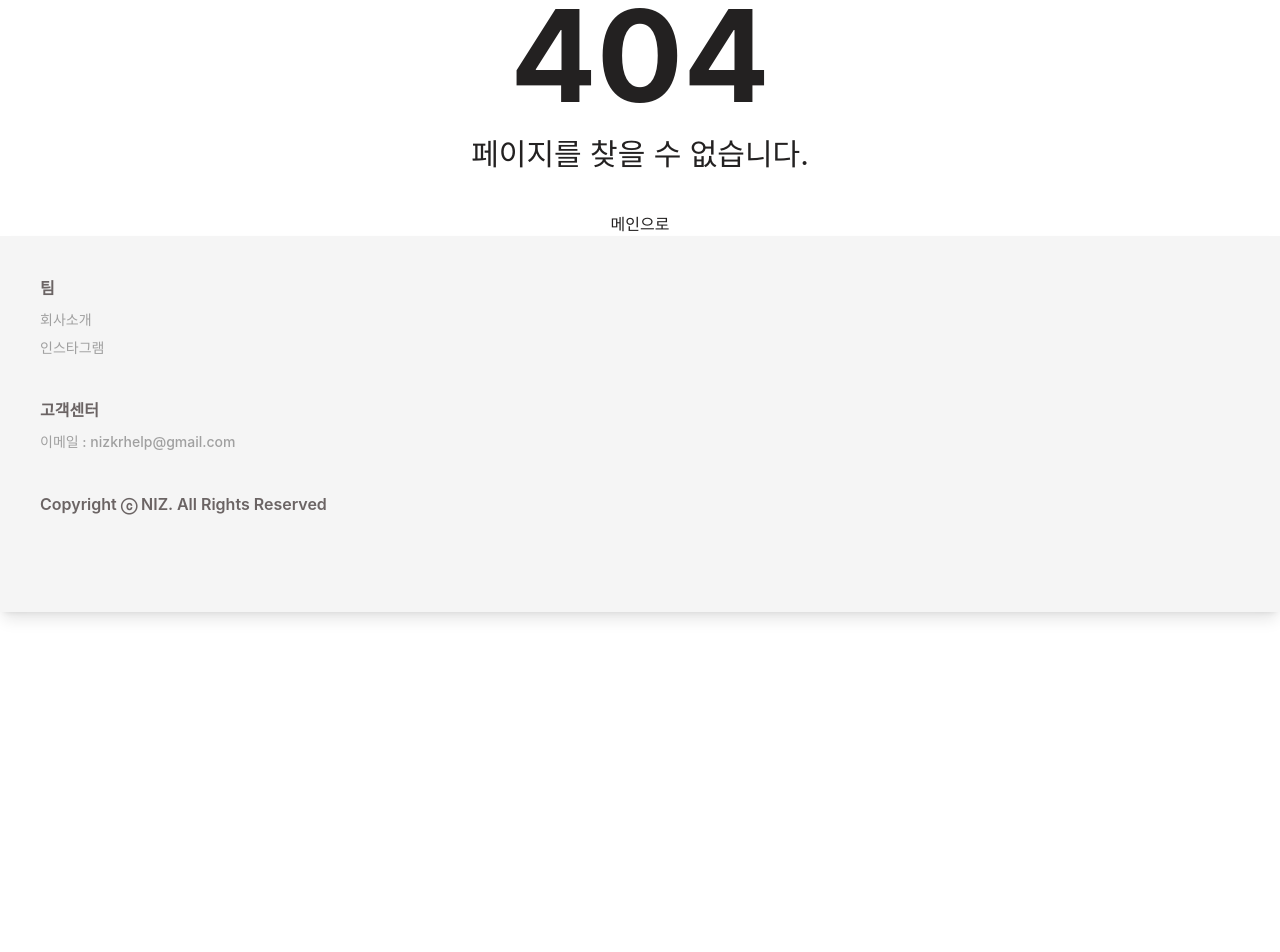
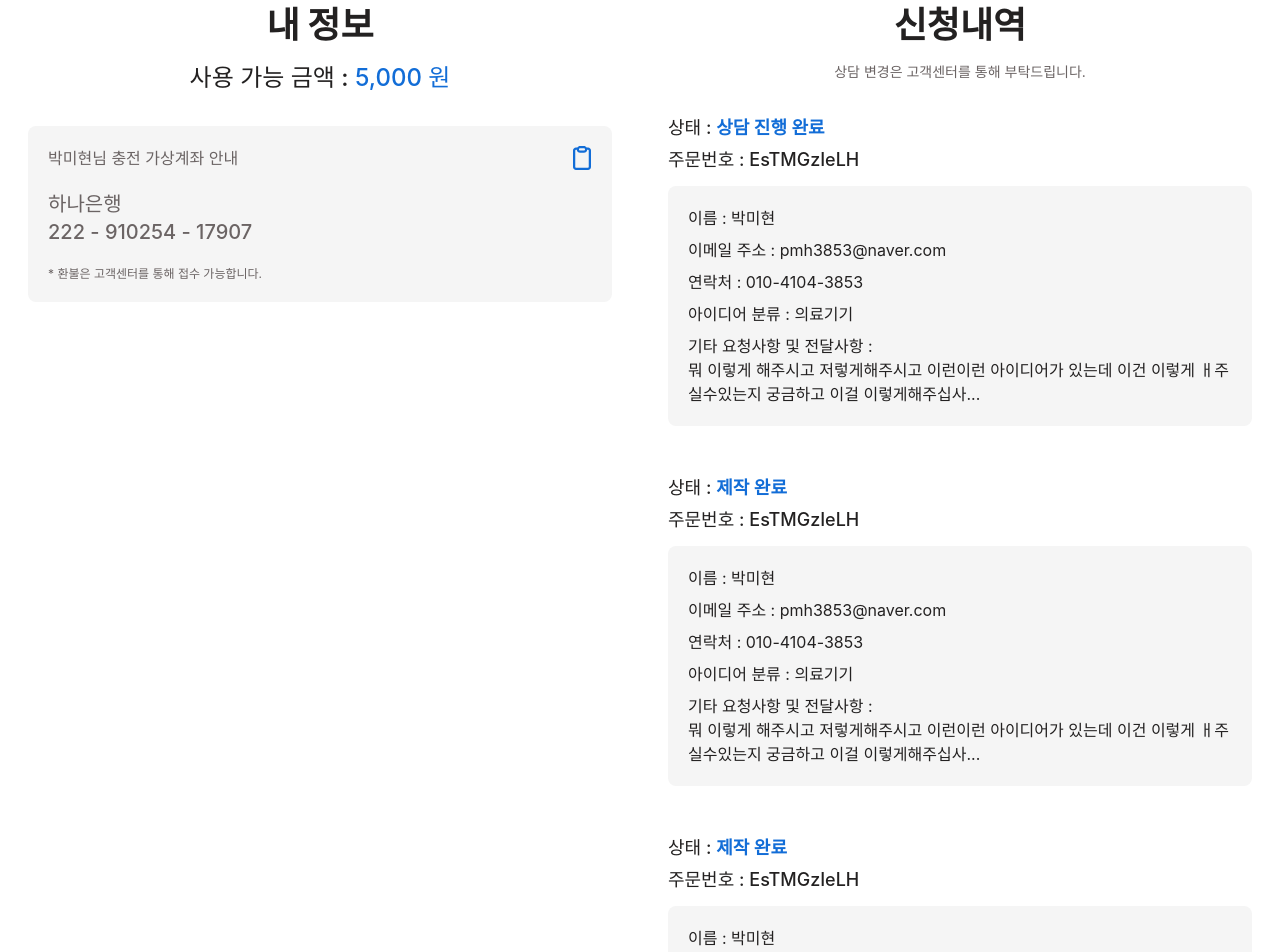
Before and after one commit to NIZ-Solutions/niz-front, a React (Create React App) app: page /mypage in a window 1280 px wide. Before the commit this address had no page. Shown: the part 120-1072 px from the top of the page. Before the commit the page ends 800 px from the top, so only its background shows below. Built offline with nearby package versions, Linux system fonts and the light colour scheme.

Commit message:
💄 : MyPage UI

```diff
--- a/src/components/layout/Nav.tsx
+++ b/src/components/layout/Nav.tsx
@@ -6,7 +6,7 @@ import HeaderLogo from "../../assets/logo.png";
 export default function Header() {
   const location = useLocation();
 
-  const loggedIn = false;
+  const loggedIn = true;
 
   return (
     <nav className="fixed left-0 right-0 top-0 z-50 flex min-h-[60px] flex-row justify-center bg-white px-7 shadow-lg">
--- a/src/pages/Login.tsx
+++ b/src/pages/Login.tsx
@@ -42,7 +42,7 @@ export default function Login() {
   return (
     <>
       <div className="flex w-full flex-col items-center px-7">
-        <div className="flex h-screen min-h-fit w-full min-w-[280px] max-w-screen-lg flex-col items-center justify-center gap-12 self-center pt-[60px] md:flex-row md:justify-between lg:px-0">
+        <div className="flex h-screen min-h-fit w-full min-w-[280px] max-w-screen-lg flex-col items-center justify-center gap-12 self-center pt-[60px] md:flex-row md:justify-between md:text-center">
           {/* 로그인 타이틀 */}
           <h1 className="mr-auto text-4xl font-extrabold leading-[50px] md:min-w-[50%]">
             로그인
--- /dev/null
+++ b/src/pages/Mypage.tsx
@@ -0,0 +1,118 @@
+import { useState } from "react";
+import { FontAwesomeIcon } from "@fortawesome/react-fontawesome";
+import { faClipboard } from "@fortawesome/free-regular-svg-icons";
+
+export default function Mypage() {
+  const name = "박미현";
+  const money = "5000";
+  const textMoney = money.replace(/\B(?<!\.\d*)(?=(\d{3})+(?!\d))/g, ",");
+
+  return (
+    <div className="flex min-h-screen w-full flex-col md:flex-row md:justify-between md:pb-[120px]">
+      {/* 내 정보 컨테이너 */}
+      <div className="flex min-h-fit w-full min-w-[280px] max-w-screen-lg flex-col justify-center gap-3 self-center px-7 pt-[120px] md:mb-auto md:h-fit md:justify-start md:text-center">
+        <h1 className="text-4xl font-extrabold leading-[50px] md:mr-0 md:min-w-[50%]">
+          내 정보
+        </h1>
+        <p className="text-2xl font-medium md:pb-5">
+          사용 가능 금액&nbsp;:&nbsp;
+          <p className="inline text-blue-001">{textMoney}</p>
+          <p className="inline text-blue-001">&nbsp;원</p>
+        </p>
+        {/* 계좌 정보 컨테이너 */}
+        <div className="relative flex flex-col gap-5 rounded-lg bg-gray-000 p-5 text-gray-003 md:text-left">
+          <h1 className="">{name}님 충전 가상계좌 안내</h1>
+          <p className="text-xl font-medium">
+            하나은행 <br />
+            222 - 910254 - 17907
+          </p>
+          <p className="text-xs">* 환불은 고객센터를 통해 접수 가능합니다.</p>
+          <FontAwesomeIcon
+            icon={faClipboard}
+            className="w-fitmain-gradient absolute right-[20px] h-[24px]"
+            color="#126DD7"
+          />
+        </div>
+      </div>
+
+      {/* 신청내역 컨테이너 */}
+      <div className="flex min-h-fit w-full min-w-[280px] max-w-screen-lg flex-col justify-center gap-3 self-center px-7 pb-[120px] pt-[120px] md:min-h-screen md:justify-start md:overflow-scroll md:overflow-x-hidden md:pb-0 md:text-center">
+        <h1 className="mr-auto text-4xl font-extrabold leading-[50px] md:mr-0 md:min-w-[50%]">
+          신청내역
+        </h1>
+        <p className="pb-5 text-sm text-gray-003">
+          상담 변경은 고객센터를 통해 부탁드립니다.
+        </p>
+        {/* 신청내역 리스트*/}
+        <div className="flex flex-col gap-12 md:text-left">
+          <div className="flex flex-col gap-1">
+            <div className="flex flex-row text-lg">
+              <p className="font-medium">상태 :&nbsp;</p>
+              <p className="font-semibold text-blue-001">상담 진행 완료</p>
+            </div>
+            <div className="flex flex-row text-lg font-medium">
+              <p className="">주문번호 :&nbsp;</p>
+              <p className="">EsTMGzIeLH</p>
+            </div>
+            <div className="relative mt-2 flex flex-col gap-2 rounded-lg bg-gray-000 p-5 md:text-left">
+              <p className="">이름 :&nbsp;{name}</p>
+              <p className="">이메일 주소 :&nbsp;pmh3853@naver.com</p>
+              <p className="">연락처 :&nbsp;010-4104-3853</p>
+              <p className="">아이디어 분류 :&nbsp;의료기기</p>
+              <p className="">
+                기타 요청사항 및 전달사항 :&nbsp;
+                <br />뭐 이렇게 해주시고 저렇게해주시고 이런이런 아이디어가
+                있는데 이건 이렇게 ㅐ주실수있는지 궁금하고 이걸
+                이렇게해주십사...
+              </p>
+            </div>
+          </div>
+          <div className="flex flex-col gap-1">
+            <div className="flex flex-row text-lg">
+              <p className="font-medium">상태 :&nbsp;</p>
+              <p className="font-semibold text-blue-001">제작 완료</p>
+            </div>
+            <div className="flex flex-row text-lg font-medium">
+              <p className="">주문번호 :&nbsp;</p>
+              <p className="">EsTMGzIeLH</p>
+            </div>
+            <div className="relative mt-2 flex flex-col gap-2 rounded-lg bg-gray-000 p-5 md:text-left">
+              <p className="">이름 :&nbsp;{name}</p>
+              <p className="">이메일 주소 :&nbsp;pmh3853@naver.com</p>
+              <p className="">연락처 :&nbsp;010-4104-3853</p>
+              <p className="">아이디어 분류 :&nbsp;의료기기</p>
+              <p className="">
+                기타 요청사항 및 전달사항 :&nbsp;
+                <br />뭐 이렇게 해주시고 저렇게해주시고 이런이런 아이디어가
+                있는데 이건 이렇게 ㅐ주실수있는지 궁금하고 이걸
+                이렇게해주십사...
+              </p>
+            </div>
+          </div>
+          <div className="flex flex-col gap-1">
+            <div className="flex flex-row text-lg">
+              <p className="font-medium">상태 :&nbsp;</p>
+              <p className="font-semibold text-blue-001">제작 완료</p>
+            </div>
+            <div className="flex flex-row text-lg font-medium">
+              <p className="">주문번호 :&nbsp;</p>
+              <p className="">EsTMGzIeLH</p>
+            </div>
+            <div className="relative mt-2 flex flex-col gap-2 rounded-lg bg-gray-000 p-5 md:text-left">
+              <p className="">이름 :&nbsp;{name}</p>
+              <p className="">이메일 주소 :&nbsp;pmh3853@naver.com</p>
+              <p className="">연락처 :&nbsp;010-4104-3853</p>
+              <p className="">아이디어 분류 :&nbsp;의료기기</p>
+              <p className="">
+                기타 요청사항 및 전달사항 :&nbsp;
+                <br />뭐 이렇게 해주시고 저렇게해주시고 이런이런 아이디어가
+                있는데 이건 이렇게 ㅐ주실수있는지 궁금하고 이걸
+                이렇게해주십사...
+              </p>
+            </div>
+          </div>
+        </div>
+      </div>
+    </div>
+  );
+}
--- a/src/pages/Signup.tsx
+++ b/src/pages/Signup.tsx
@@ -69,7 +69,7 @@ export default function Signup() {
 
   return (
     <div className="flex w-full flex-col items-center px-7">
-      <div className="flex h-screen min-h-fit w-full min-w-[280px] max-w-screen-lg flex-col items-center justify-center gap-12 self-center pt-[60px] md:flex-row md:justify-between lg:px-0">
+      <div className="flex h-screen min-h-fit w-full min-w-[280px] max-w-screen-lg flex-col items-center justify-center gap-12 self-center pt-[60px] md:flex-row md:justify-between md:text-center lg:px-0">
         {/* 회원가입 타이틀 */}
         <h1 className="mr-auto text-4xl font-extrabold leading-[50px] md:min-w-[50%]">
           회원가입
--- a/src/router/router.tsx
+++ b/src/router/router.tsx
@@ -3,6 +3,7 @@ import Error from "../pages/Error";
 import Main from "../main/Main";
 import Login from "../pages/Login";
 import Signup from "../pages/Signup";
+import Mypage from "../pages/Mypage";
 
 export default function router() {
   return (
@@ -11,6 +12,7 @@ export default function router() {
       <Route path="/" element={<Main />} />
       <Route path="/login" element={<Login />} />
       <Route path="/signup" element={<Signup />} />
+      <Route path="/mypage" element={<Mypage />} />
     </Routes>
   );
 }
```
